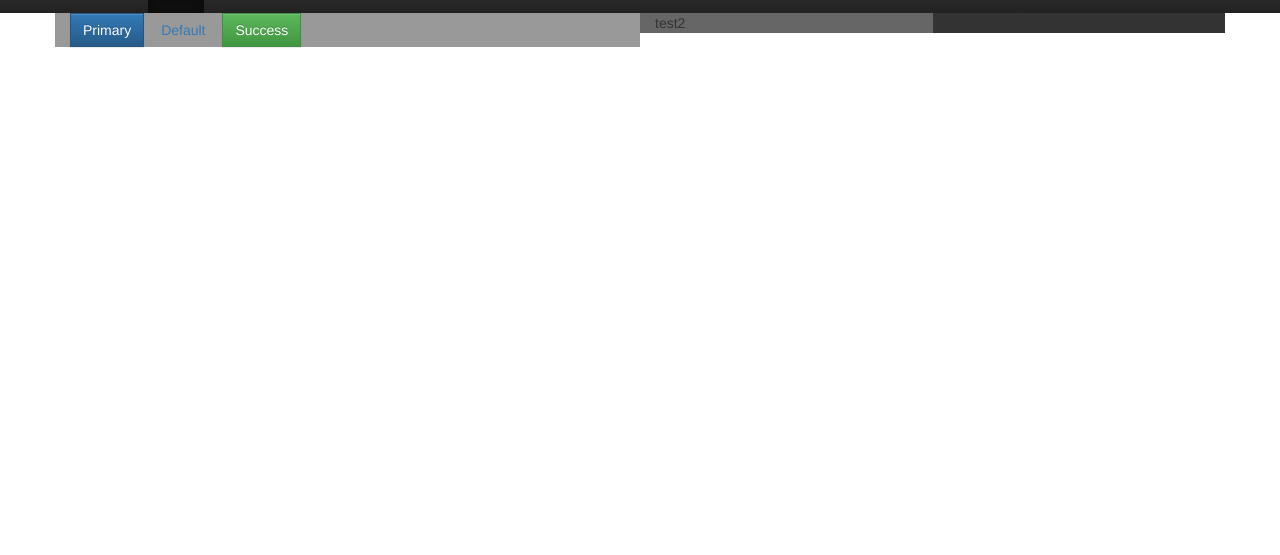
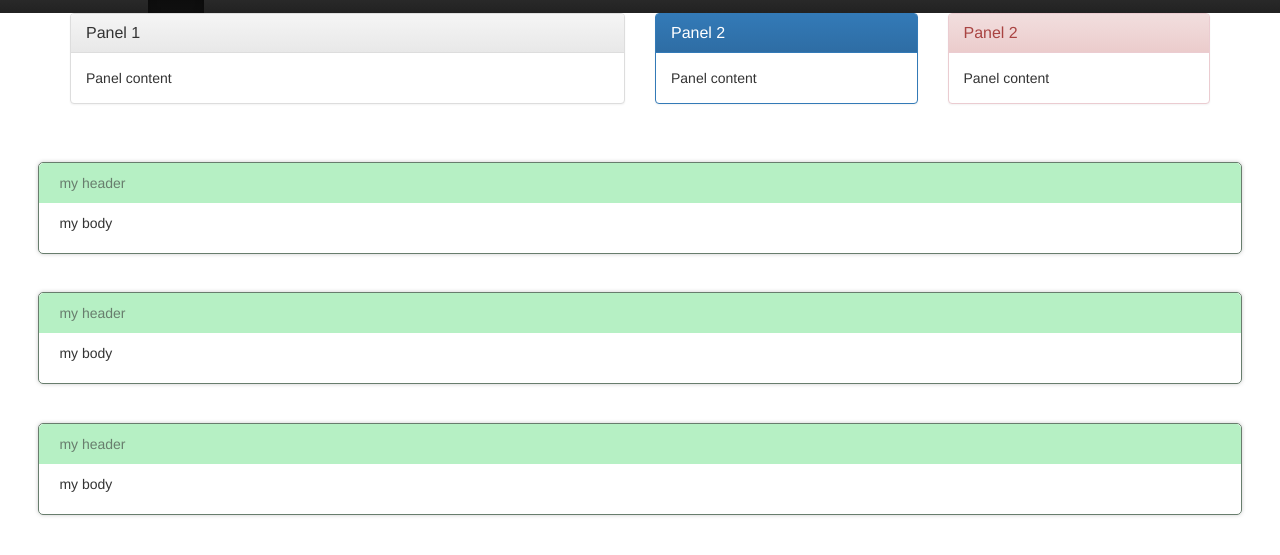
Before and after one commit to stan-sack/Web-Project-4, a plain HTML site: page index.html in a window 1280 px wide. Shown: the part 37-592 px from the top of the page. Drawn offline with nearby package versions, Linux system fonts and the light colour scheme.

Commit message:
changes to index and css

```diff
--- a/index.html
+++ b/index.html
@@ -56,15 +56,67 @@
 
 	<div class="container">
 		<div class="row">
-			<div class="darkBG col-sm-6 col-xs-12">
-				<a href="#" class="btn btn-primary">Primary</a>
-				<a href="#" class="btn btn-defualt">Default</a>
-				<a href="#" class="btn btn-success">Success</a>
+			<div class="col-sm-6 col-xs-12">
+				<div class="panel panel-default">
+					<div class="panel-heading">
+						<h3 class="panel-title">Panel 1</h3>
+					</div>
+					<div class="panel-body">
+						Panel content
+					</div>
+				</div>
 			</div>
-			<div class="darkerBG col-sm-3 col-xs-6">test2</div>
-			<div class="darkestBG col-sm-3 col-xs-6">test3</div>
+			<div class="col-sm-3 col-xs-6">
+				<div class="panel panel-primary">
+					<div class="panel-heading">
+						<h3 class="panel-title">Panel 2</h3>
+					</div>
+					<div class="panel-body">
+						Panel content
+					</div>
+				</div>
+			</div>
+			<div class="col-sm-3 col-xs-6">
+				<div class="panel panel-danger">
+					<div class="panel-heading">
+						<h3 class="panel-title">Panel 2</h3>
+					</div>
+					<div class="panel-body">
+						Panel content
+					</div>
+				</div>
+			</div>
 		</div>
 	</div>
+
+	<div class="myPanel">
+		<div class="header">my header</div>
+		<div class="body">
+			<p>my body</p>
+			<div class="showOnHover"><a href="#" class="btn btn-xs btn-danger">Delete</a>
+			</div>
+		</div>
+	</div>
+	<div class="myPanel">
+		<div class="header">my header</div>
+		<div class="body">
+			<p>my body</p>
+			<div class="showOnHover"><a href="#" class="btn btn-xs btn-danger">Delete</a>
+			</div>
+		</div>
+	</div>
+	<div class="myPanel">
+		<div class="header">my header</div>
+		<div class="body">
+			<p>my body</p>
+			<div class="showOnHover"><a href="#" class="btn btn-xs btn-danger">Delete</a>
+			</div>
+		</div>
+	</div>
+	<!-- jQuery (necessary for Bootstrap's JavaScript plugins) -->
+	<script src="https://ajax.googleapis.com/ajax/libs/jquery/1.11.3/jquery.min.js"></script>
+	<!-- Include all compiled plugins (below), or include individual files as needed -->
+	<script src="js/bootstrap.min.js"></script>
 
 
 	<!-- Latest compiled and minified JavaScript -->
--- a/main.css
+++ b/main.css
@@ -10,6 +10,38 @@
 	background: #333;
 }
 
-* {
-  border-radius: 0 !important;
+
+.myPanel{
+	margin: 3%;
+	border-radius: 5px;
+	border: 1px solid#687d6d;
+	box-shadow: 0px 0px 4px #ccc;
 }
+
+.myPanel .header{
+	background: #b6f0c4;
+	padding: 10px 20px;
+	border-radius: 5px 5px 0px 0px;
+	color: #687d6d;
+}
+
+.navbar-inverse{
+	border-radius: 0 !important;
+}
+
+.myPanel .body{
+	padding: 10px 20px;
+}
+
+.myPanel .showOnHover{
+	display: none;
+}
+
+.myPanel:hover .showOnHover{
+	display: inline-block;
+}
+
+.myPanel:hover{
+	box-shadow: 0px 0px 8px black;
+	border:2px solid#687d6d;
+}
```
